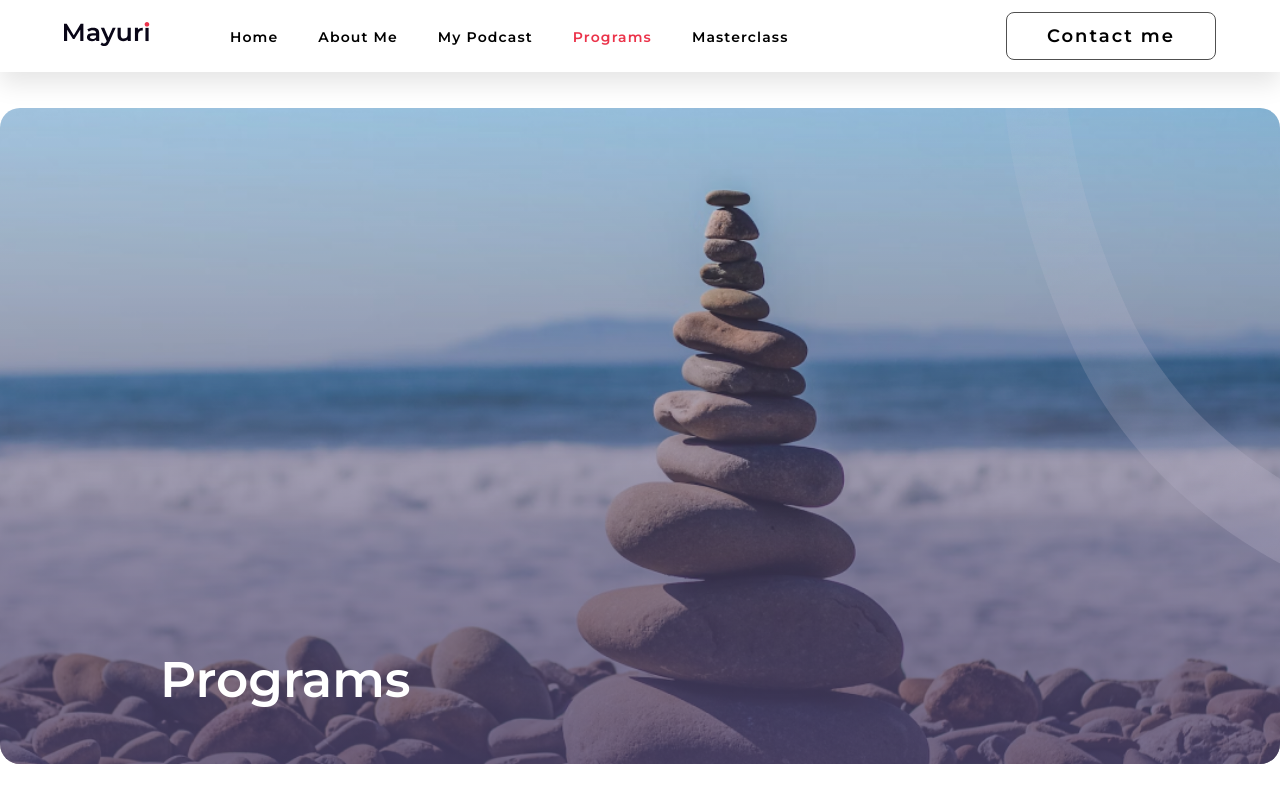
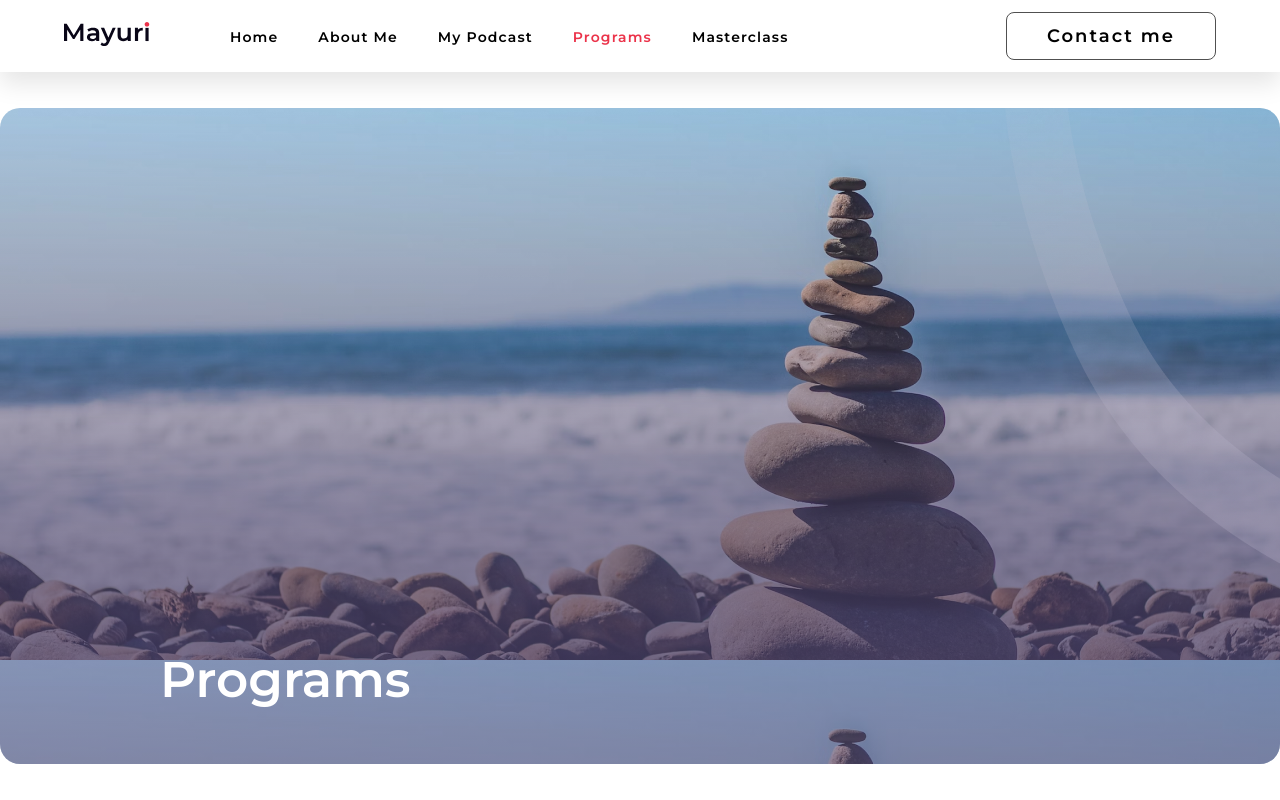
Before and after one commit to Sacesta/mayuri-sharma-portal, a Next.js app: page /programs in a window 1280 px wide. Shown: the top 800 px of the page. Built offline with nearby package versions, Linux system fonts and the light colour scheme.

Commit message:
code changes

```diff
--- a/src/app/Pages/Podcast/Podcast.tsx
+++ b/src/app/Pages/Podcast/Podcast.tsx
@@ -16,7 +16,7 @@ const Podcast = () => {
         <section className="md:py-6 banner">
           <div
             className="about_banner bg-center container mx-auto"
-            style={{ backgroundImage: `url(${podcastBanner.src})` }}
+            style={{ background: `url(${podcastBanner.src})` }}
           >
             <Image className="main-right-circle" src={rightCircle} alt=".." />
             <div className="absolute bottom-0 left-0 lg:flex items-center pl-6 lg:pl-[90px] pb-8 lg:pb-14 z-[2]">
--- a/src/app/Pages/Programs/Programs.tsx
+++ b/src/app/Pages/Programs/Programs.tsx
@@ -19,7 +19,7 @@ const Programs = () => {
       <section className="md:py-9  banner">
         <div
           className="about_banner lg:bg-right container mx-auto"
-          style={{ backgroundImage: `url(${bg.src})` }}
+          style={{ background: `url(${bg.src})` }}
         >
           <Image className="main-right-circle" src={rightCircle} alt=".." />
           <p className="about_head w-full">Programs</p>
--- a/src/app/about/page.tsx
+++ b/src/app/about/page.tsx
@@ -15,7 +15,7 @@ const About = () => {
       <section className="md:py-9  banner md:px-16">
         <div
           className="about_banner lg:bg-right container mx-auto"
-          style={{ backgroundImage: `url(${bg.src})` }}
+          style={{ background: `url(${bg.src})` }}
         >
           <Image className="main-right-circle" src={rightCircle} alt=".." />
           <p className="about_head w-full">About me</p>
```
